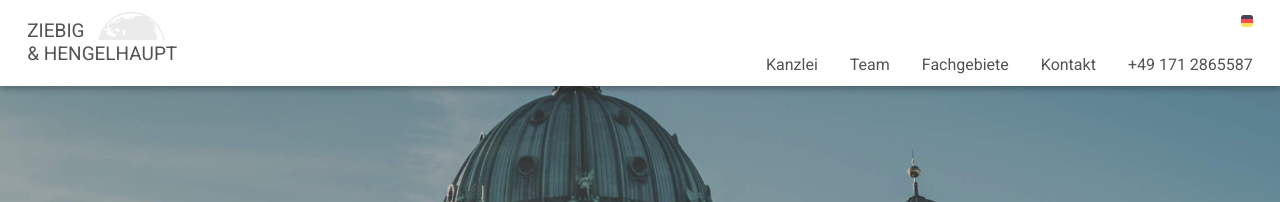
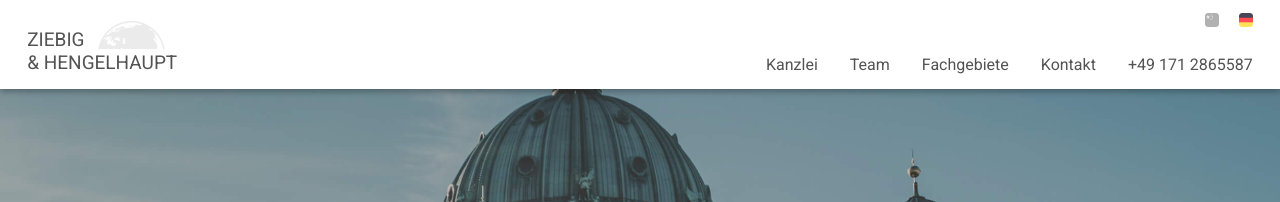
Before and after one commit to alicejo/zh-kanzlei2, a Jekyll site: the page built from de-index.html, in a window 1280 px wide. Shown: the top 202 px of the page. Built offline with Jekyll 4.4.1, drawn with Linux system fonts in a browser that asks for light colours; nearby versions of some CDN libraries.

Commit message:
language selector

```diff
--- a/_sass/navbar.scss
+++ b/_sass/navbar.scss
@@ -25,8 +25,8 @@ header {
 .language-selector {
   a {
     display: inline-block;
-        width: 12px;
-        height: 12px;
+    width: 14px;
+    height: 14px;
     background-size: contain;
   }
 }
@@ -34,13 +34,58 @@ header {
 .language-selector.de {
   a.de {
     background-image: url(/assets/img/lang-icons/de-icon.png);
+    pointer-events: none;
   }
-    a.ch {
+
+  a.cn {
     background-image: url(/assets/img/lang-icons/ch-icon-bw.png);
     &:hover {
         background-image: url(/assets/img/lang-icons/ch-icon.png);
     }
   }
+
+  a.en {
+    background-image: url(/assets/img/lang-icons/en-icon-bw.png);
+    &:hover {
+        background-image: url(/assets/img/lang-icons/en-icon.png);
+    }
+  }
+}
+
+.language-selector.en {
+  a.de {
+    background-image: url(/assets/img/lang-icons/de-icon-bw.png);
+    &:hover {
+      background-image: url(/assets/img/lang-icons/de-icon.png);
+    }
+  }
+
+  a.cn {
+    background-image: url(/assets/img/lang-icons/ch-icon-bw.png);
+    &:hover {
+        background-image: url(/assets/img/lang-icons/ch-icon.png);
+    }
+  }
+
+  a.en {
+    pointer-events: none;
+    background-image: url(/assets/img/lang-icons/en-icon.png);
+  }
+}
+
+.language-selector.cn {
+  a.de {
+    background-image: url(/assets/img/lang-icons/de-icon.png);
+    &:hover {
+      background-image: url(/assets/img/lang-icons/de-icon.png);
+    }
+  }
+
+  a.cn {
+    pointer-events: none;
+    background-image: url(/assets/img/lang-icons/ch-icon.png);
+  }
+
   a.en {
     background-image: url(/assets/img/lang-icons/en-icon-bw.png);
     &:hover {
@@ -55,7 +100,7 @@ header {
   position: relative;
   text-transform: uppercase;
   font-size: 19px;
-  margin: 19px 0 15px;
+  margin: 28px 0 15px;
 
   img {
     height: 29px;
@@ -78,7 +123,11 @@ nav {
   align-items: flex-end;
   ul.language-selector {
     li {
-      padding: 12px;
+      padding: 12px 10px;
+    }
+
+    li:last-child {
+      padding: 12px 0 12px 10px;
     }
   }
   ul {
```
Lines whose indentation alone changed are shown as unchanged.
